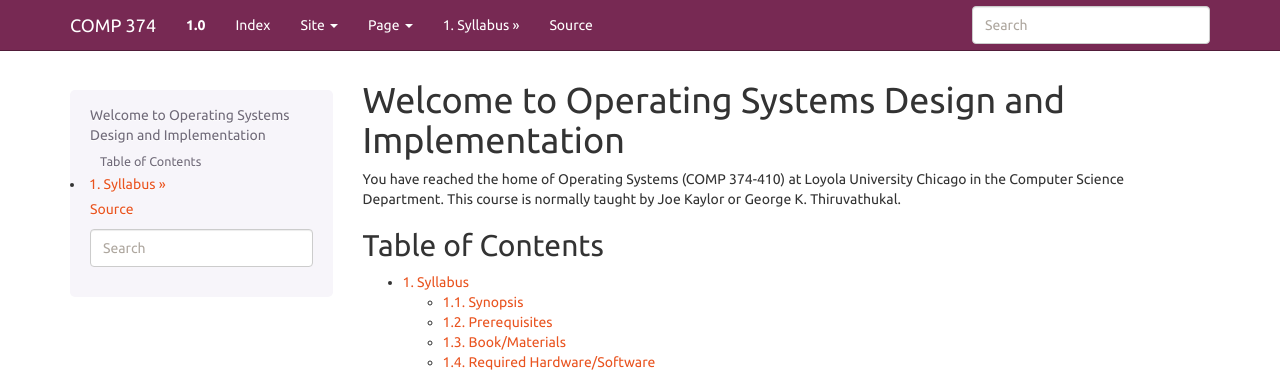
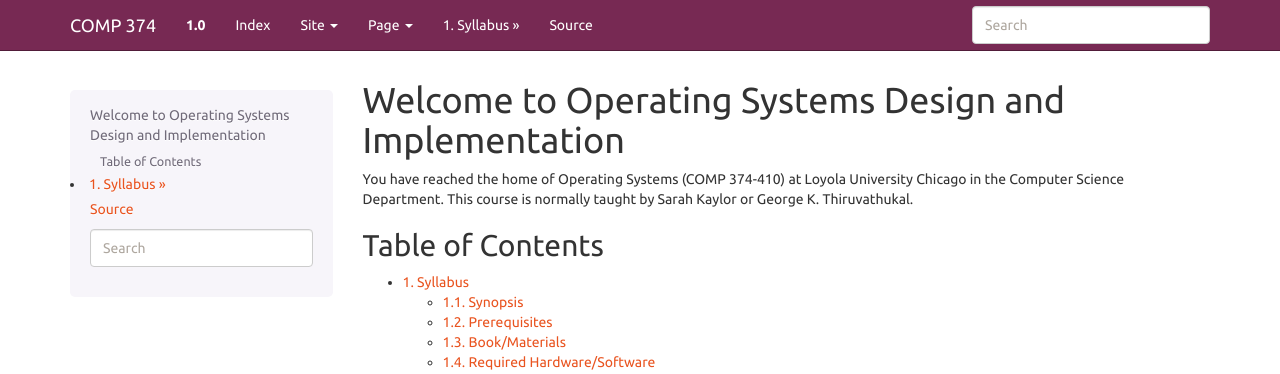
Before and after one commit to LoyolaChicagoBooks/operatingsystems, a Sphinx documentation site: the page built from source/index.rst, in a window 1280 px wide and 900 px high. Shown: the top 374 px of the window. Built offline with Sphinx 7.4.7, drawn with Linux system fonts in a browser that asks for light colours; formulas are drawn with MathJax 3; some of the changed text lies outside the part shown.

Commit message:
name changes

```diff
--- a/source/conf.py
+++ b/source/conf.py
@@ -44,7 +44,7 @@
 
 # General information about the project.
 project = u'Operating Systems Lectures'
-copyright = u'2012, Joe Kaylor and George K. Thiruvathukal'
+copyright = u'2012-2015, Sarah Kaylor and George K. Thiruvathukal'
 
 # The version info for the project you're documenting, acts as replacement for
 # |version| and |release|, also used in various other places throughout the
@@ -229,7 +229,7 @@
 # (source start file, target name, title, author, documentclass [howto/manual]).
 latex_documents = [
   ('index', 'OperatingSystemsLectures.tex', u'Operating Systems Lectures Documentation',
-   u'Joe Kaylor and George K. Thiruvathukal', 'manual'),
+   u'Sarah Kaylor and George K. Thiruvathukal', 'manual'),
 ]
 
 # The name of an image file (relative to this directory) to place at the top of
@@ -259,7 +259,7 @@
 # (source start file, name, description, authors, manual section).
 man_pages = [
     ('index', 'operatingsystemslectures', u'Operating Systems Lectures Documentation',
-     [u'Joe Kaylor and George K. Thiruvathukal'], 1)
+     [u'Sarah Kaylor and George K. Thiruvathukal'], 1)
 ]
 
 # If true, show URL addresses after external links.
@@ -273,7 +273,7 @@
 #  dir menu entry, description, category)
 texinfo_documents = [
   ('index', 'OperatingSystemsLectures', u'Operating Systems Lectures Documentation',
-   u'Joe Kaylor and George K. Thiruvathukal', 'OperatingSystemsLectures', 'One line description of project.',
+   u'Sarah Kaylor and George K. Thiruvathukal', 'OperatingSystemsLectures', 'One line description of project.',
    'Miscellaneous'),
 ]
 
@@ -291,9 +291,9 @@
 
 # Bibliographic Dublin Core info.
 epub_title = u'Operating Systems Lectures'
-epub_author = u'Joe Kaylor and George K. Thiruvathukal'
-epub_publisher = u'Joe Kaylor and George K. Thiruvathukal'
-epub_copyright = u'2012, Joe Kaylor and George K. Thiruvathukal'
+epub_author = u'Sarah Kaylor and George K. Thiruvathukal'
+epub_publisher = u'Sarah Kaylor and George K. Thiruvathukal'
+epub_copyright = u'2015, Sarah Kaylor and George K. Thiruvathukal'
 
 # The language of the text. It defaults to the language option
 # or en if the language is not set.
--- a/source/homework1.rst
+++ b/source/homework1.rst
@@ -37,7 +37,7 @@
 ------------
 You will need to setup a public source control repository either though Google Code, BitBucket, or GitHub. You are welcome to use either Subversion, Mercurial, or Git. Subversion and Git work well in both Linux and Minix. Currently, there is no working version of Mercurial in Minix. If you choose to use Mercurial, you will have to find a way to transfer files into your Minix VM.
 
-Before the due date, you will need to e-mail your source repository URL to joekaylor@gmail.com. If you choose to use a private repository, you will need to add access for me to get to your code. I have accounts on all three services with the username joekaylor or joekaylor@gmail.com. When grading, I will pull the source code from your repository as of the latest version prior to the deadline.
+Before the due date, you will need to e-mail your source repository URL to sarah.kaylor@outlook.com. If you choose to use a private repository, you will need to add access for me to get to your code. I have accounts on all three services with the username sarahkaylor or sarah.kaylor@outlook.com. When grading, I will pull the source code from your repository as of the latest version prior to the deadline.
 
 How You Will be Graded
 ----------------------
--- a/source/homework2.rst
+++ b/source/homework2.rst
@@ -29,7 +29,7 @@
 
 Deliverables
 ------------
-A link to your source repository e-mailed to joekaylor@gmail.com. You may re-use your repository from Homework 1, but be sure to e-mail the link either way.
+A link to your source repository e-mailed to sarah.kaylor@outlook.com. You may re-use your repository from Homework 1, but be sure to e-mail the link either way.
 
 How You Will be Graded
 ----------------------
--- a/source/homework3.rst
+++ b/source/homework3.rst
@@ -16,7 +16,7 @@
 
 Deliverables
 ------------
-A link to your source repository e-mailed to joekaylor@gmail.com. You may re-use your repository from Homework 1, but be sure to e-mail the link either way.
+A link to your source repository e-mailed to sarah.kaylor@oulook.com. You may re-use your repository from Homework 1, but be sure to e-mail the link either way.
 
 How You Will be Graded
 ----------------------
--- a/source/index.rst
+++ b/source/index.rst
@@ -7,7 +7,7 @@
 =========================================================
 
 You have reached the home of Operating Systems (COMP 374-410) at Loyola University Chicago in
-the Computer Science Department. This course is normally taught by Joe Kaylor or
+the Computer Science Department. This course is normally taught by Sarah Kaylor or
 George K. Thiruvathukal.
 
 Table of Contents
```
Also changed, not shown: 1 other file.
